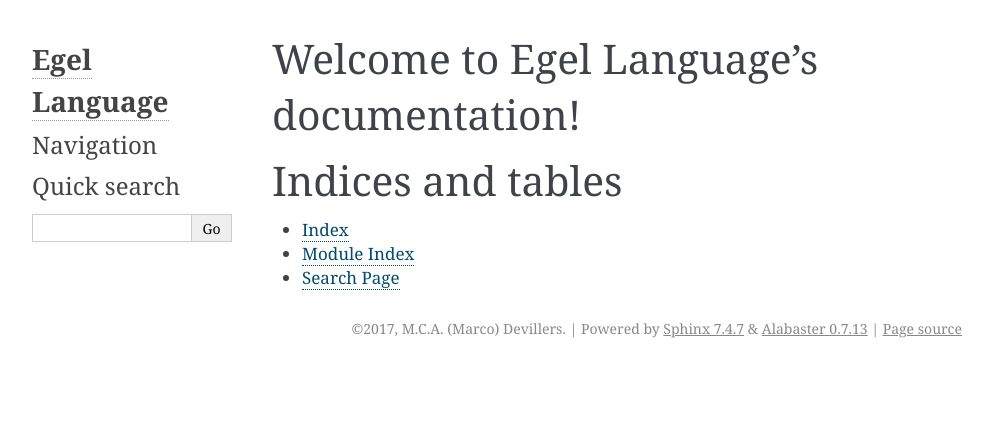
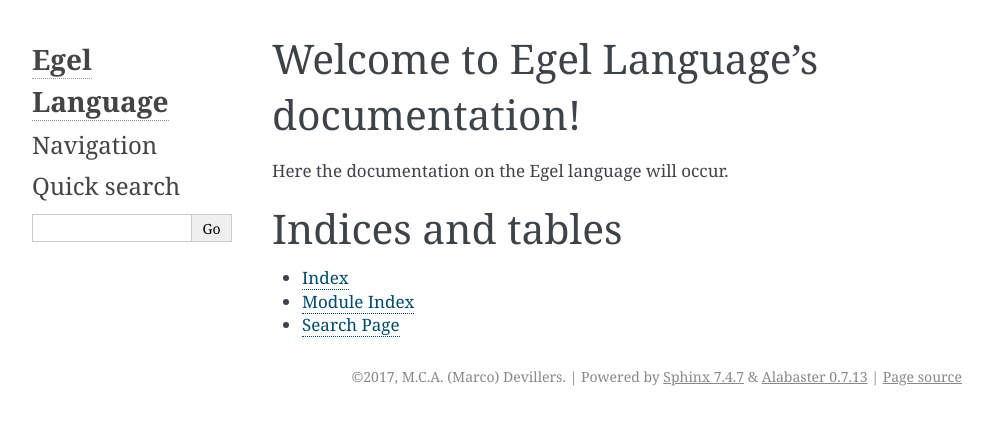
Before and after one commit to egel-lang/egel-docs, a Sphinx documentation site: the page built from source/index.rst, in a window 1280 px wide. Shown: the top 425 px of the page, without its empty margins (148-1140 px from the left). Built offline with Sphinx 7.4.7, drawn with Linux system fonts in a browser that asks for light colours.

```diff
--- a/source/index.rst
+++ b/source/index.rst
@@ -11,6 +11,8 @@
    :caption: Contents:
 
 
+Here the documentation on the Egel language will occur.
+
 
 Indices and tables
 ==================
```
